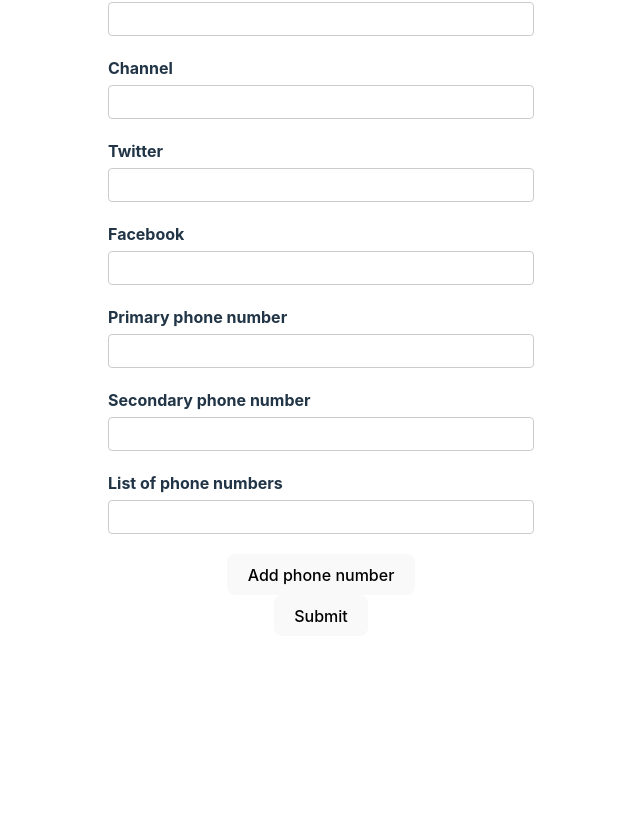
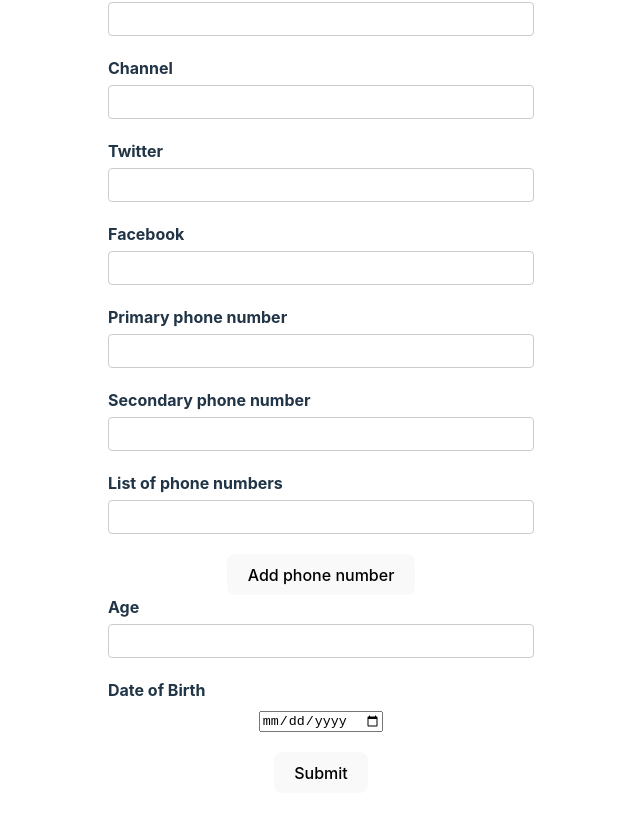
Before and after one commit to AdhithyanM/react-hook-form, a React (Vite) app: page / in a window 1280 px wide. Shown: the part 267-1084 px from the top of the page, without its empty margins (319-959 px from the left). Before the commit the page ends 935 px from the top, so only its background shows below. Built offline with nearby package versions, Linux system fonts and the light colour scheme.

Commit message:
dealing with numeric & date fields

```diff
--- a/src/components/YouTubeFormV10.tsx
+++ b/src/components/YouTubeFormV10.tsx
@@ -1,4 +1,4 @@
-// handling dynamic fields - like adding object to an array of objects, etc...
+// dealing with numeric and date type fields
 import { useForm, useFieldArray } from "react-hook-form";
 import { DevTool } from "@hookform/devtools"; // to show the form state in devtools
 
@@ -11,11 +11,11 @@
     facebook: string;
   };
   phoneNumbers: string[];
-  // for demonstration:
   phNumbers: {
-    // useFieldArray will only work with array of objects.
     number: string;
   }[];
+  age: number;
+  dob: Date;
 };
 
 const YouTubeFormV10 = () => {
@@ -30,6 +30,8 @@
       },
       phoneNumbers: ["", ""],
       phNumbers: [{ number: "" }],
+      age: 0,
+      dob: new Date(),
     },
   });
 
@@ -161,6 +163,38 @@
         </div>
       </div>
 
+      <div className="form-control">
+        <label htmlFor="age">Age</label>
+        <input
+          type="number"
+          id="age"
+          {...register("age", {
+            valueAsNumber: true,
+            required: {
+              value: true,
+              message: "Age is required",
+            },
+          })}
+        />
+        <p className="error">{formErrors.age?.message}</p>
+      </div>
+
+      <div className="form-control">
+        <label htmlFor="dob">Date of Birth</label>
+        <input
+          type="date"
+          id="dob"
+          {...register("dob", {
+            valueAsDate: true,
+            required: {
+              value: true,
+              message: "Date of Birth is required",
+            },
+          })}
+        />
+        <p className="error">{formErrors.dob?.message}</p>
+      </div>
+
       <button onClick={handleSubmit(onSubmit)}>Submit</button>
 
       <DevTool control={control} />
```
